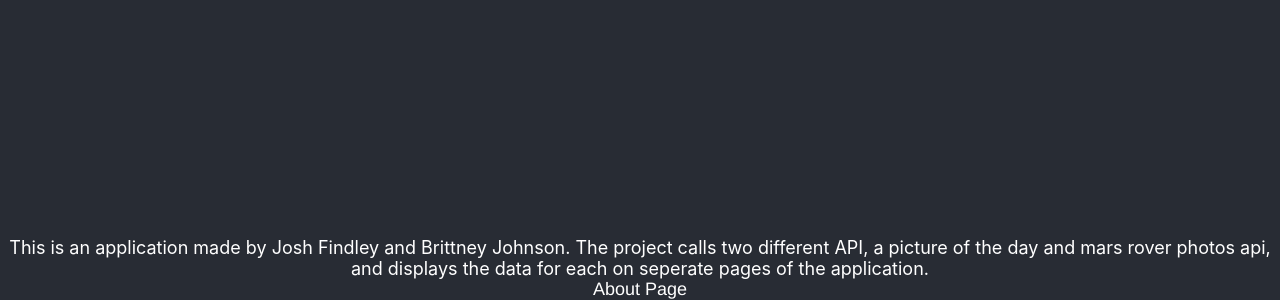
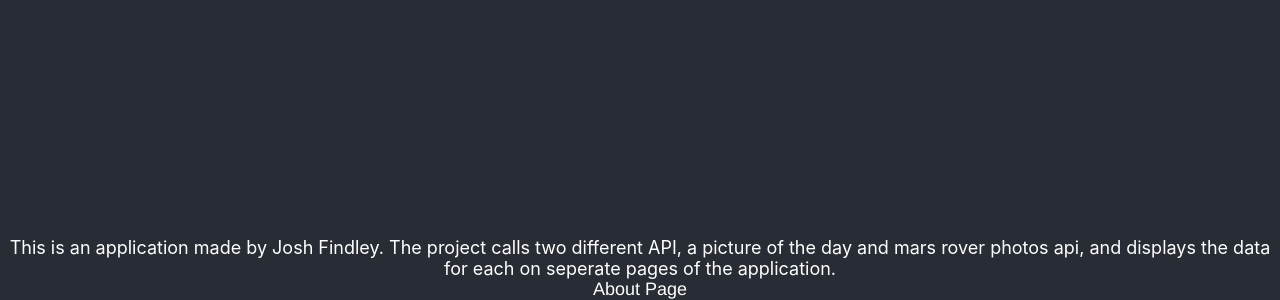
Before and after one commit to goodoljosh/NASA_frontend, a React (Create React App) app in the folder client/: page /about in a window 1280 px wide. Shown: the part 797-1097 px from the top of the page. Built offline with nearby package versions, Linux system fonts and the light colour scheme.

Commit message:
Edited about description.

```diff
--- a/client/src/routes/About.jsx
+++ b/client/src/routes/About.jsx
@@ -8,7 +8,7 @@ export default function About() {
 
       </header>
       <body>
-        This is an application made by Josh Findley and Brittney Johnson. The project calls two different API, a picture of the day and mars rover photos api, and displays the data for each on seperate pages of the application.
+        This is an application made by Josh Findley. The project calls two different API, a picture of the day and mars rover photos api, and displays the data for each on seperate pages of the application.
       </body>
       <footer>About Page</footer>
     </>
```
